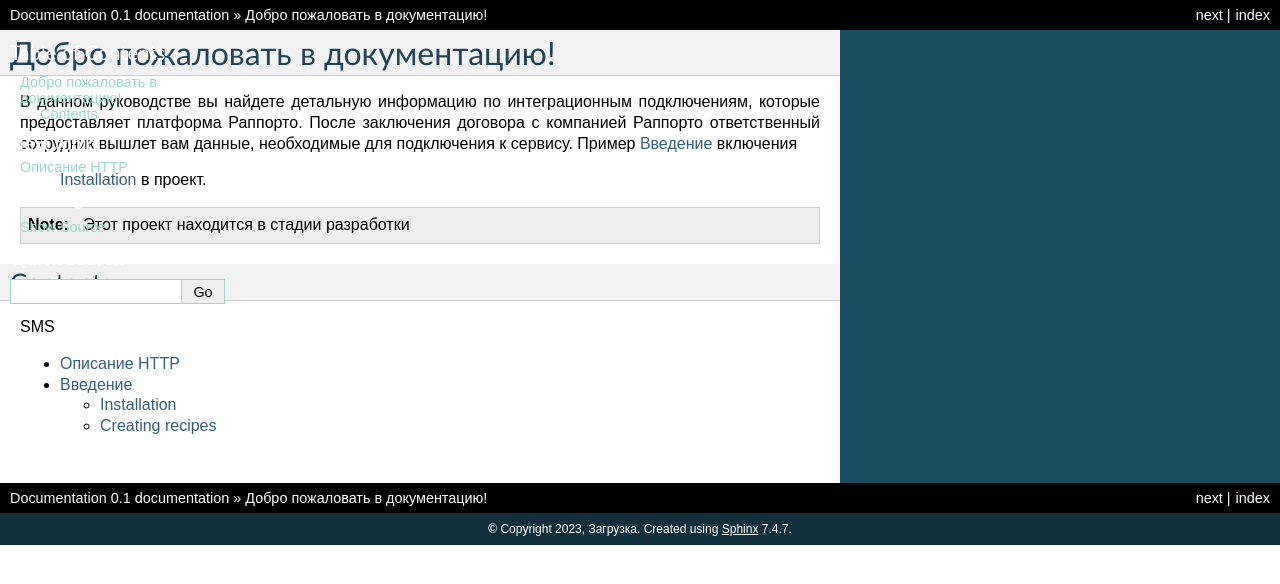
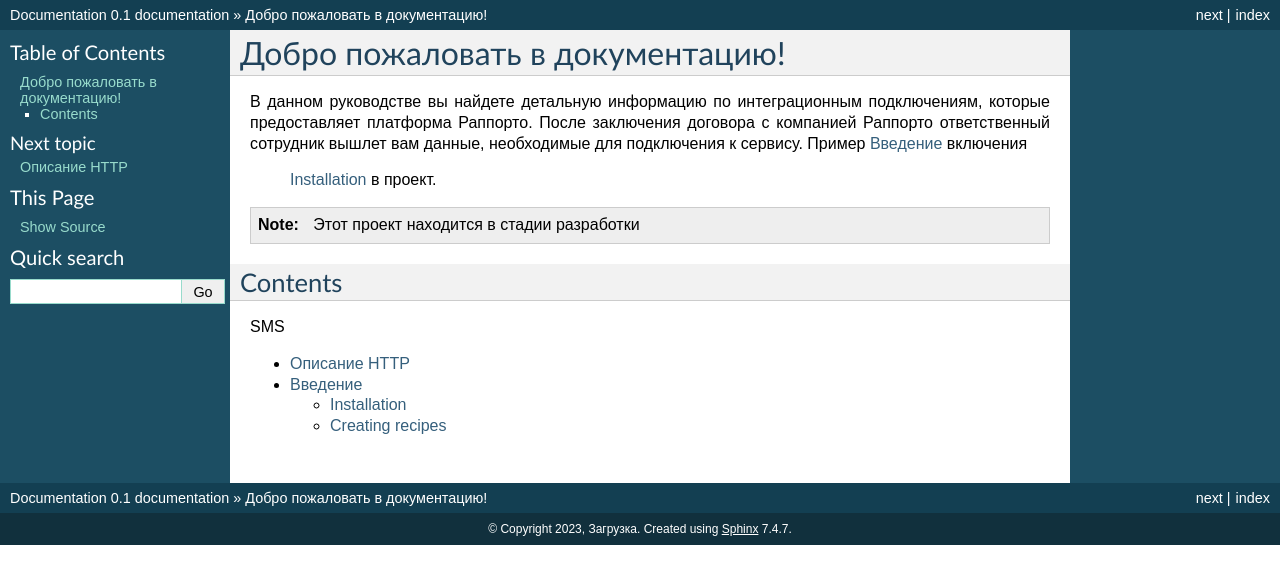
Before and after one commit to omikhaleva/test1, a Sphinx documentation site: the page built from docs/source/index.rst, in a window 1280 px wide. Shown: the top 584 px of the page. Built offline with Sphinx 7.4.7, drawn with Linux system fonts in a browser that asks for light colours.

Commit message:
Update conf.py

```diff
--- a/docs/source/conf.py
+++ b/docs/source/conf.py
@@ -31,10 +31,6 @@ templates_path = ['_templates']
 
 html_theme = 'classic'
 
-html_theme_options = {
-    'rightsidebar': 'true',
-    'relbarbgcolor': 'black'
-}
 
 # -- Options for EPUB output
 epub_show_urls = 'footnote'
```
